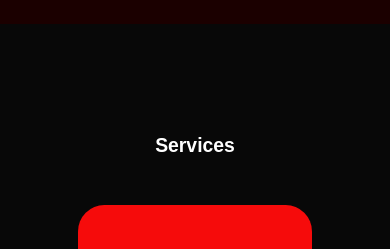
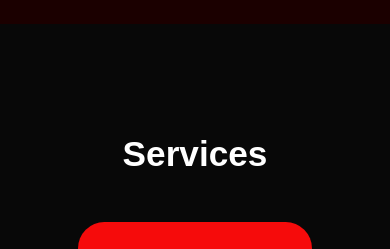
Before and after one commit to derekthedevil/portfolio, a plain HTML site: page index.html in a window 390 px wide. Shown: the part 1720-1969 px from the top of the page. Drawn offline with nearby package versions, Linux system fonts and the light colour scheme.

Commit message:
fix responsive

```diff
--- a/style.css
+++ b/style.css
@@ -618,6 +618,10 @@ span {
     }
 }
 @media(max-width:800px){
+    .heading{
+        font-size: 4rem;
+        margin-bottom: 4rem;
+    }
     #menu-icon{
         display: block;
     }
```
